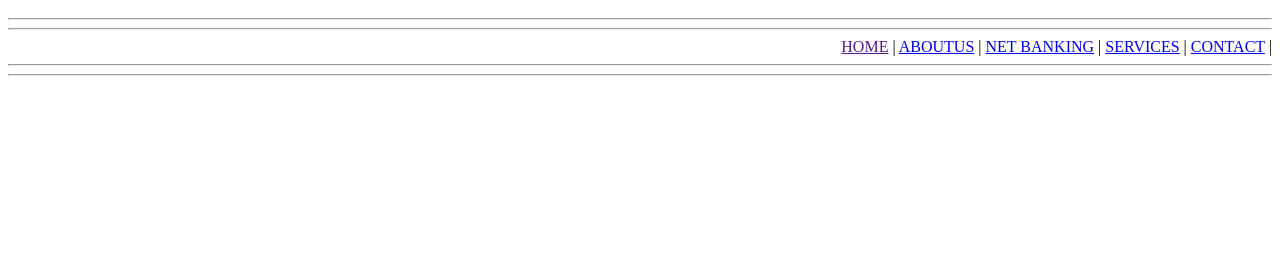
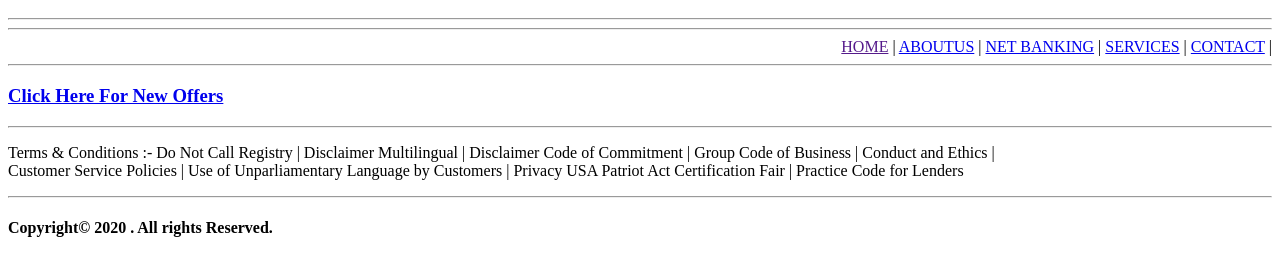
Before and after one commit to Naresh-Medicharla/mybank, a plain HTML site: page index.html in a window 1280 px wide. Shown: the part 48-324 px from the top of the page. Drawn offline with Linux system fonts and the light colour scheme.

Commit message:
Update index.html

```diff
--- a/index.html
+++ b/index.html
@@ -9,4 +9,12 @@
 <a href="contact.html">CONTACT</a> |
 </div>
 <hr>
+<h3><a href="offer.html">Click Here For New Offers</a></h3>
 <hr>
+<p>
+  Terms & Conditions :- Do Not Call Registry | Disclaimer Multilingual | Disclaimer Code of Commitment | Group Code of Business | Conduct and Ethics | <br>  Customer Service Policies | Use of Unparliamentary Language by Customers | Privacy USA Patriot Act Certification Fair | Practice Code for Lenders
+</p>
+<hr>
+<h4>
+  Copyright© 2020 . All rights Reserved.
+</h4>
```
